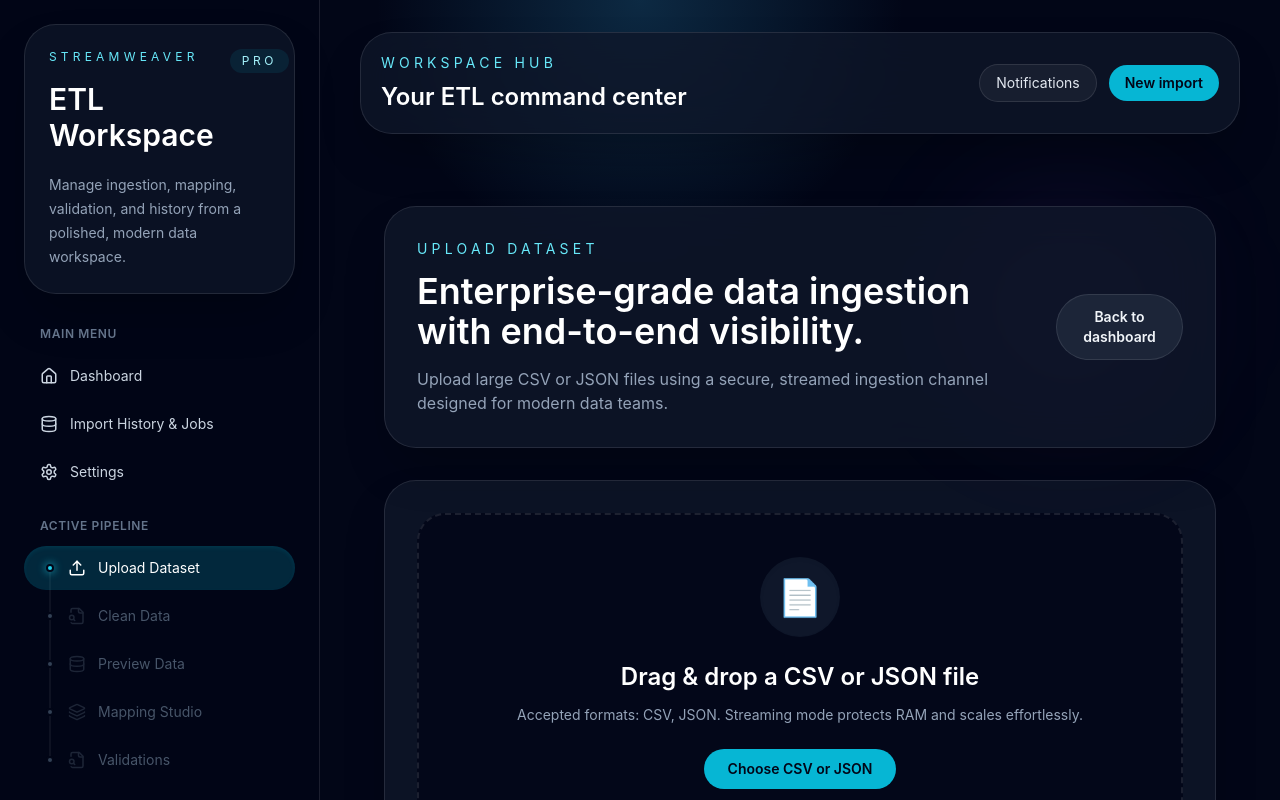
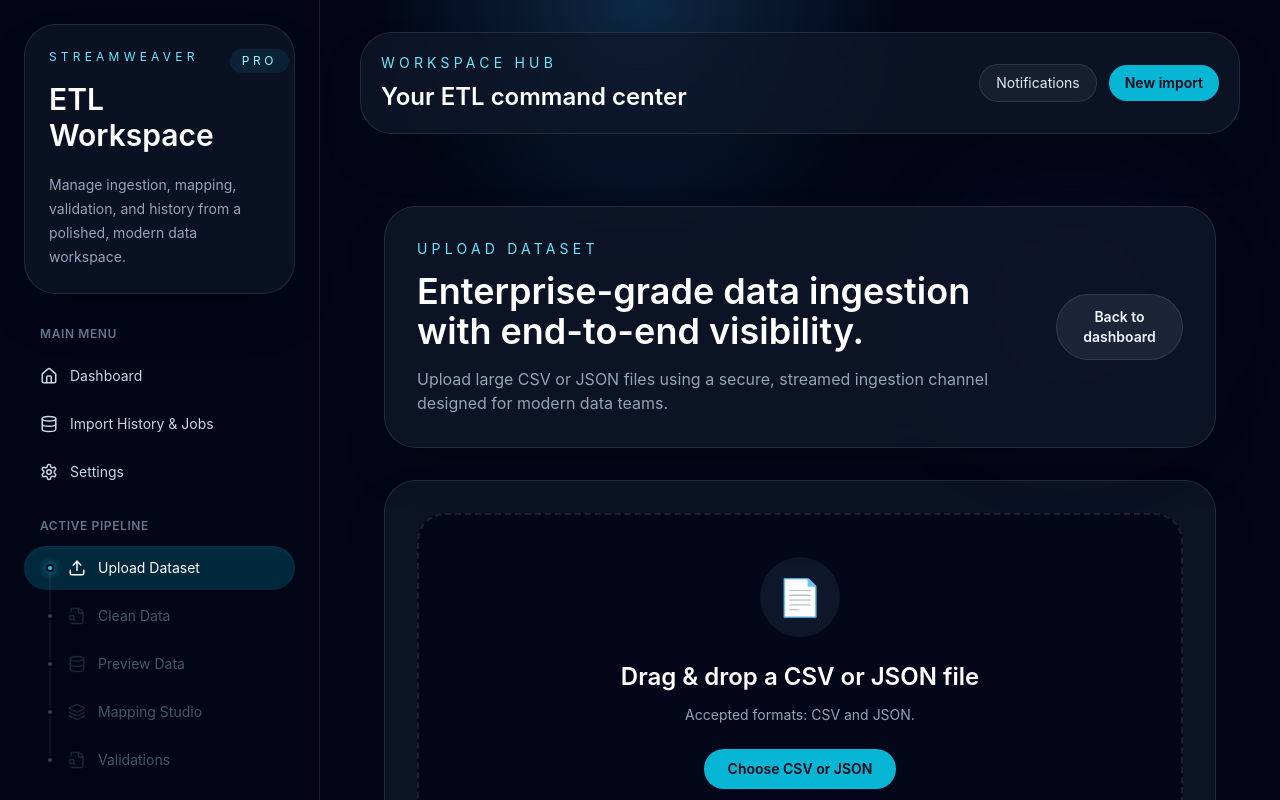
Before and after one commit to Naveenmca234/Stream-Weaver, a React (Vite) app in the folder client/: page /upload in a window 1280 px wide. Shown: the top 800 px of the page. Built offline with nearby package versions, Linux system fonts and the light colour scheme; no server answers; sample sign-in values are in the browser's storage.

Commit message:
Clarify upload format guidance

```diff
--- a/client/src/pages/UploadPage.tsx
+++ b/client/src/pages/UploadPage.tsx
@@ -183,7 +183,7 @@ const UploadPage = () => {
                 {isDragReject ? 'Unsupported file format' : isDragAccept ? 'Drop file to start upload' : isDragActive ? 'Drop your dataset here' : 'Drag & drop a CSV or JSON file'}
               </p>
 
-              <p className="mt-3 text-sm text-slate-400 max-w-xl">Accepted formats: CSV, JSON. Streaming mode protects RAM and scales effortlessly.</p>
+              <p className="mt-3 text-sm text-slate-400 max-w-xl">Accepted formats: CSV and JSON.</p>
 
               <button
                 type="button"
```
